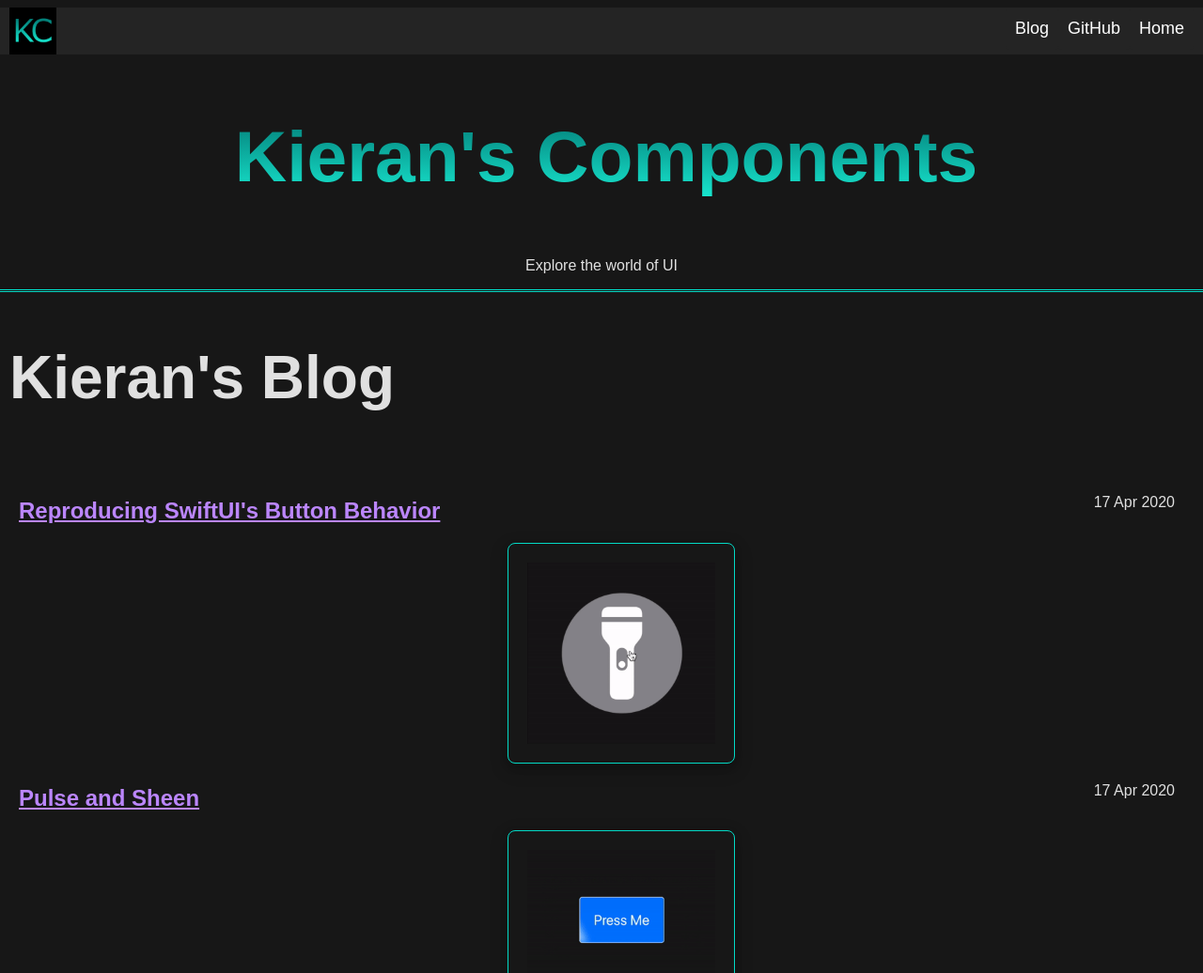
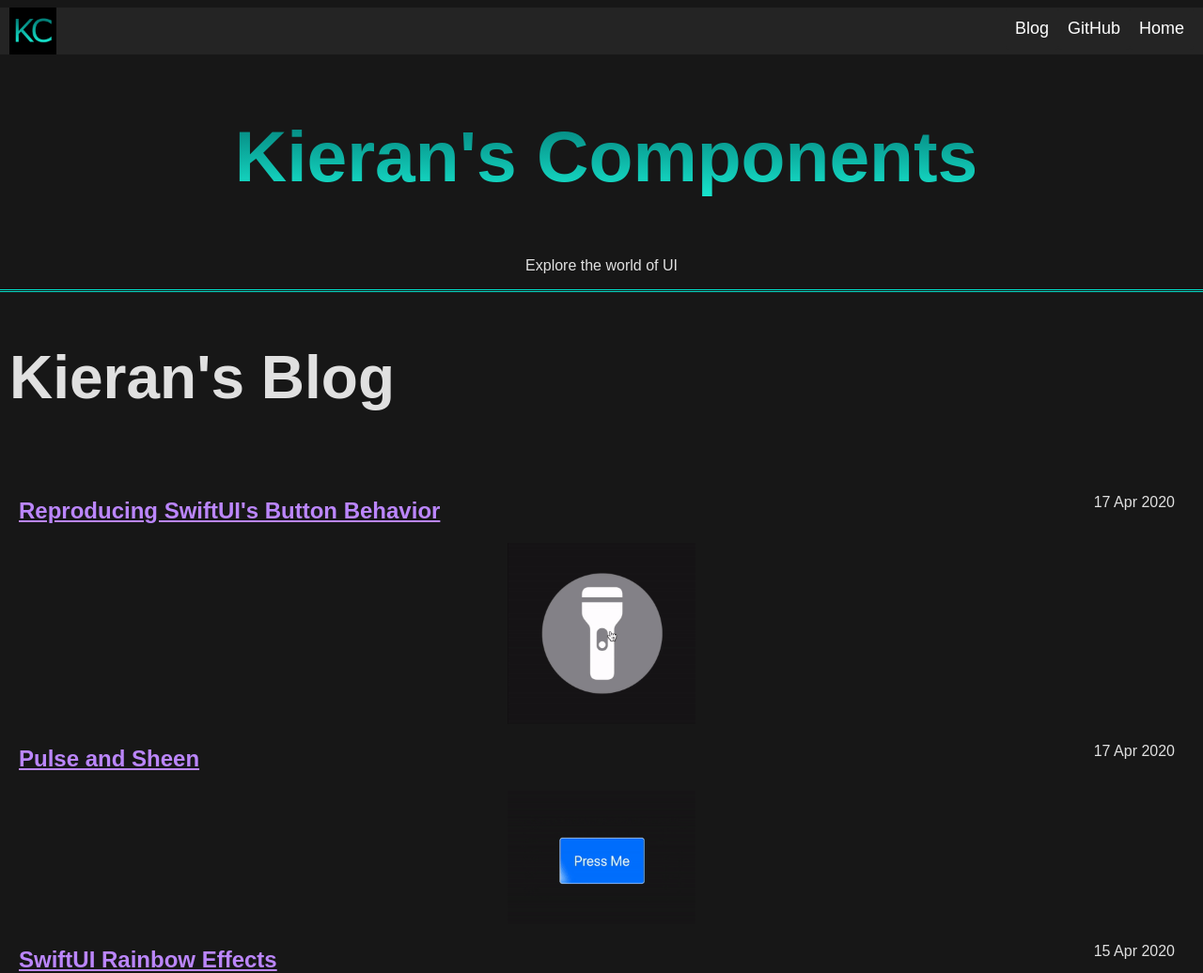
Before and after one commit to kieranb662/kieranb662.github.io, a Jekyll site: the page built from blog/index.html, in a window 1280 px wide. Shown: the top 1036 px of the page at 94% size. Built offline with Jekyll 4.4.1, drawn with Linux system fonts in a browser that asks for light colours; grey boxes are pictures that could not be loaded.

Commit message:
incremental tweaks

```diff
--- a/assets/css/style.scss
+++ b/assets/css/style.scss
@@ -245,12 +245,12 @@
 
  img.post-icon {
 
-padding: 20px;
+
 height: auto;
 width: 100%;
-border: 1px solid $secondary;
+/* border: 1px solid $secondary;
 border-radius: 0.5em;
- box-shadow: 0 4px 8px 0 rgba(0, 0, 0, 0.2), 0 6px 20px 0 rgba(0, 0, 0, 0.19);
+ box-shadow: 0 4px 8px 0 rgba(0, 0, 0, 0.2), 0 6px 20px 0 rgba(0, 0, 0, 0.19); */
  }
 
 hr {
```
